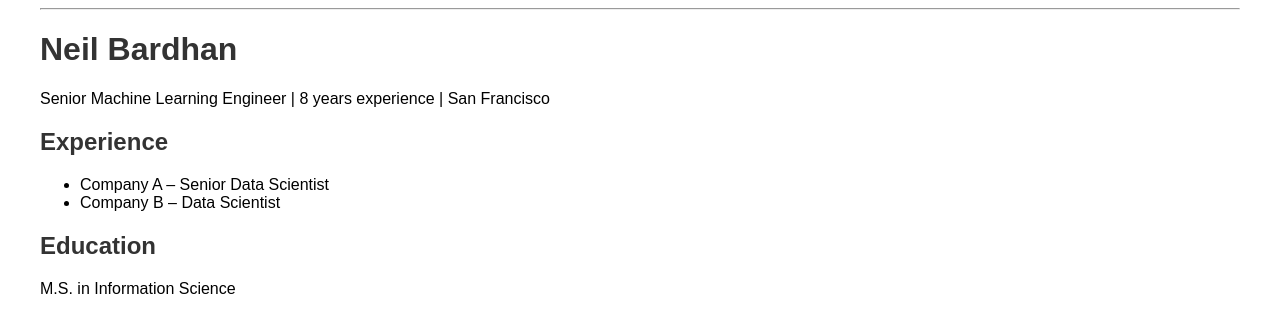
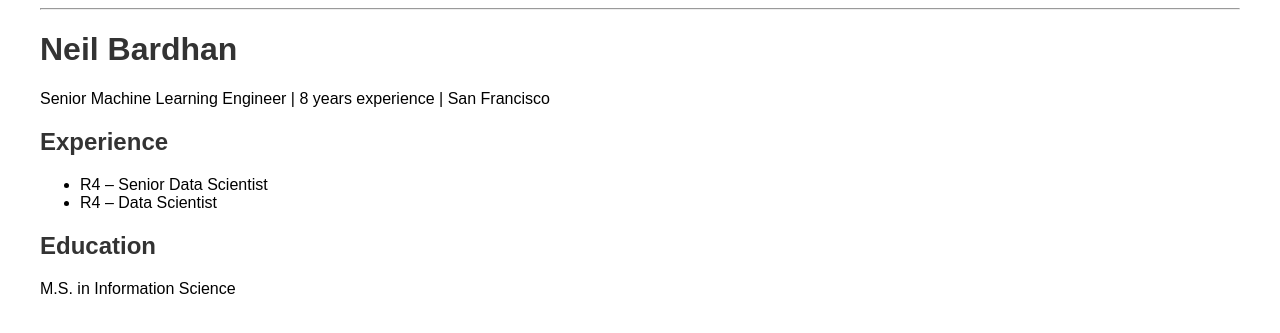
Before and after one commit to NeilBardhan/neilbio, a Flask app: page / in a window 1280 px wide. Shown: the part 58-391 px from the top of the page. Run offline with Flask 3, Linux system fonts and the light colour scheme.

Commit message:
updated .gitgnore to hide img

```diff
--- a/templates/index.html
+++ b/templates/index.html
@@ -1,12 +1,21 @@
 {% extends "base.html" %}
 {% block content %}
 <h1>Neil Bardhan</h1>
+
+<div class="image-cropper">
+ 	<!-- <div class="w3-card-4"> -->
+ 		<!-- <img src="/static/img/DSCF5812.jpg" alt="picture"> -->
+ 	<!-- </div> -->
+ 	<!-- <img id="main" src="/static/img/DSCF5812.jpg" alt="Photo" style="float:left;width:196px;height:350px;margin-right: 30px;margin-bottom: 30px;"> -->
+	<!-- <img src = "/static/img/DSCF5812.jpg" alt = "Photo" class="rounded">  -->
+</div>
+
 <p>Senior Machine Learning Engineer | 8 years experience | San Francisco</p>
 
 <h2>Experience</h2>
 <ul>
-    <li>Company A – Senior Data Scientist</li>
-    <li>Company B – Data Scientist</li>
+    <li>R4 – Senior Data Scientist</li>
+    <li>R4 – Data Scientist</li>
 </ul>
 
 <h2>Education</h2>
```
Also changed, not shown: 1 other file.
